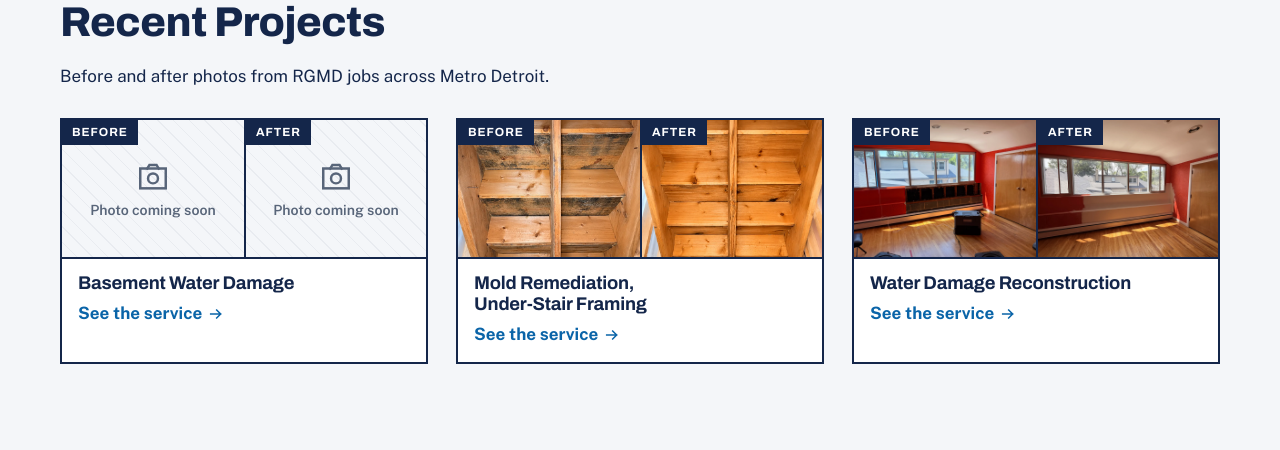
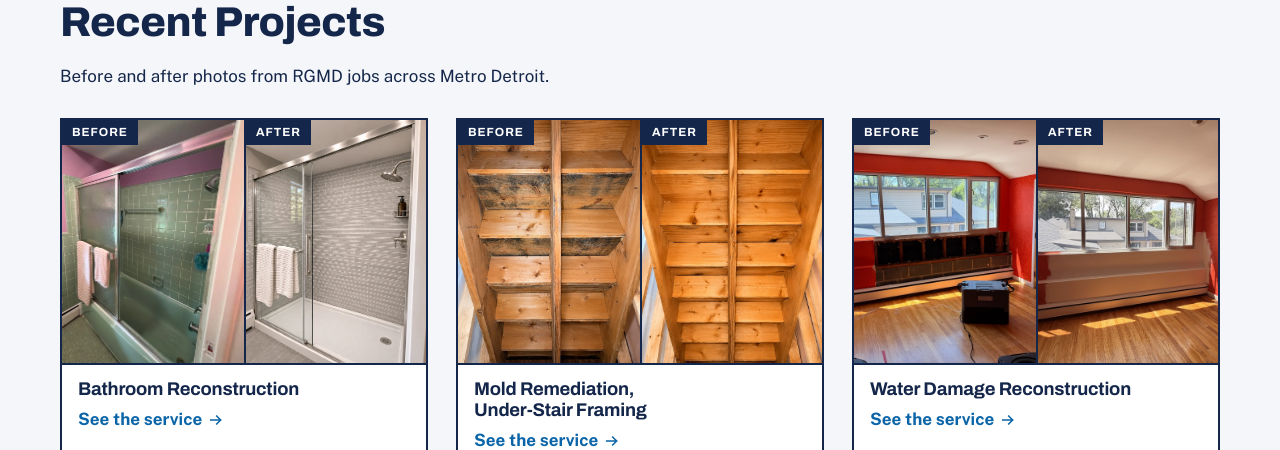
Before and after one commit to tonyv5498-afk/rgmd-website, a Next.js app: page / in a window 1280 px wide. Shown: the part 4380-4830 px from the top of the page. Built offline with nearby package versions, Linux system fonts and the light colour scheme; no server answers.

Commit message:
Replace basement project with bathroom reconstruction before & after
Taller gallery frames so all three pairs read clearly.

Co-Authored-By: Claude Opus 5.5 <noreply@anthropic.com>
Claude-Session: https://claude.ai/code/session_0164y3EwykPw66AtNocvdsjv

```diff
--- a/app/globals.css
+++ b/app/globals.css
@@ -411,3 +411,4 @@ legend { font: 700 .8rem/1.2 var(--f-display); text-transform: uppercase; letter
 .rc-card blockquote.clamped { display: -webkit-box; -webkit-box-orient: vertical; -webkit-line-clamp: 8; line-clamp: 8; overflow: hidden; white-space: normal; }
 .rc-more { align-self: flex-start; margin: -6px 0 16px; padding: 0; border: 0; background: none; color: var(--dry); font: 700 .95rem var(--f-body); text-decoration: underline; text-underline-offset: .2em; cursor: pointer; }
 .rc-card { display: flex; flex-direction: column; }
+.projects .ba-pair .photo-slot { aspect-ratio: 3 / 4 !important; }
--- a/data/photos.ts
+++ b/data/photos.ts
@@ -14,10 +14,10 @@ export const PHOTOS = {
 // Homepage "Recent Projects" before & after pairs.
 export const PROJECTS: Project[] = [
   {
-    title: "Basement Water Damage",
-    service: "basement-flood-cleanup",
-    before: { alt: "Flooded basement before cleanup", label: "Before" },
-    after: { alt: "Basement after drying and repairs", label: "After" },
+    title: "Bathroom Reconstruction",
+    service: "reconstruction-repairs",
+    before: { src: "/images/jobs/bathroom-before.webp", alt: "Dated green-tiled bathroom with a tub and sliding shower door before reconstruction", label: "Before", position: "60% 62%" },
+    after: { src: "/images/jobs/bathroom-after.webp", alt: "The same bathroom after reconstruction with gray tile, a walk-in shower and a glass sliding door", label: "After", position: "60% 62%" },
   },
   {
     title: "Mold Remediation, Under-Stair Framing",
```
Also changed, not shown: public/images/jobs/bathroom-after.webp (added), public/images/jobs/bathroom-before.webp (added).
